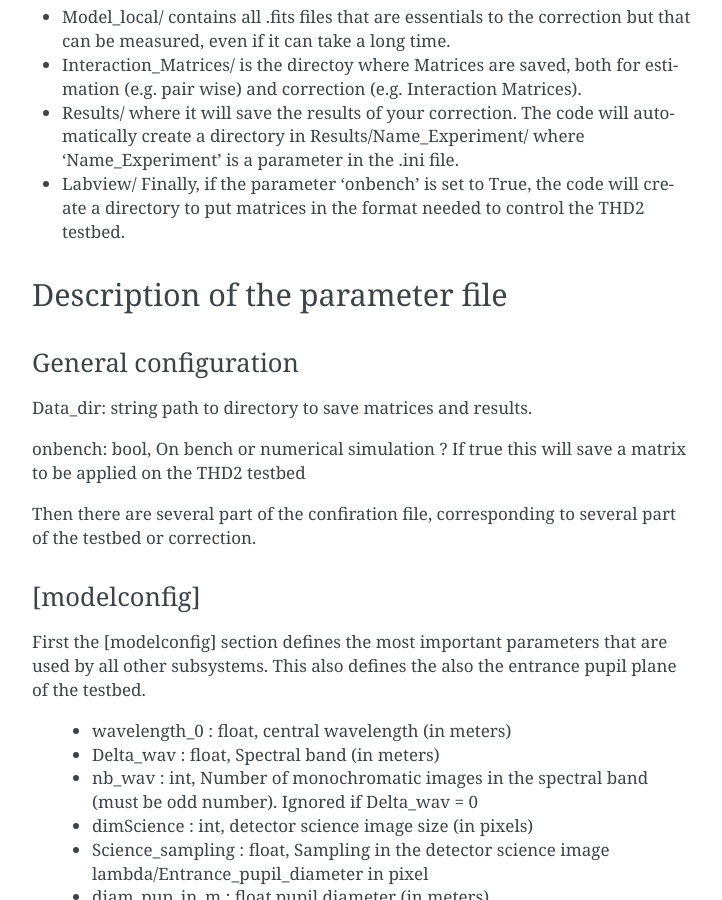
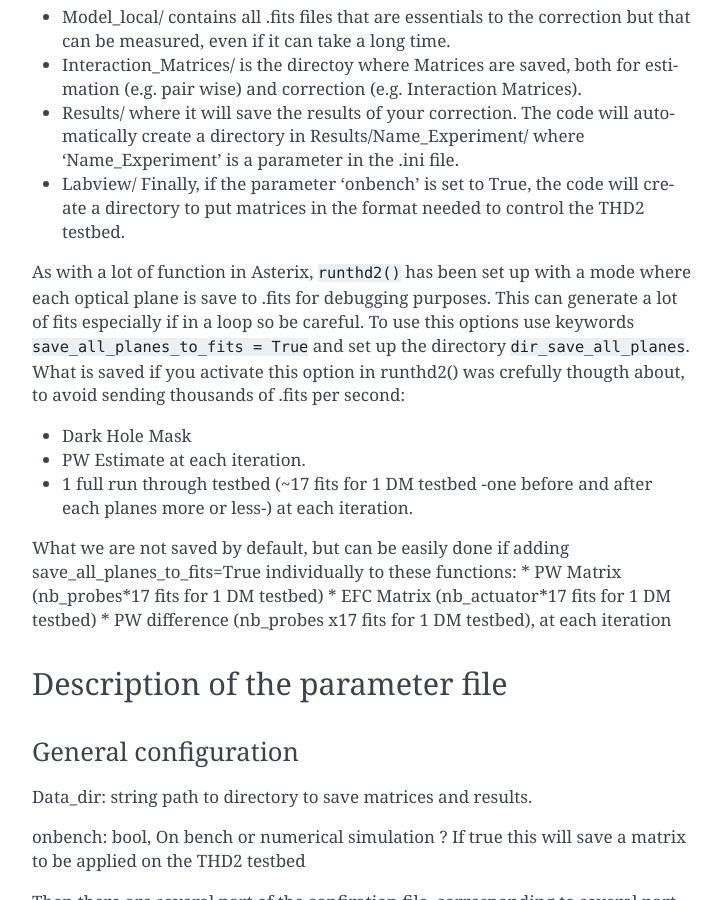
Before and after one commit to johanmazoyer/Asterix, a Sphinx documentation site: the page built from source/run_asterix.rst, in a window 1280 px wide and 900 px high, scrolled down 1012 px. Shown: the whole window, without its empty margins (388-1110 px from the left). Built offline with Sphinx 7.4.7, drawn with Linux system fonts in a browser that asks for light colours.

Commit message:
added a little bit of documentation

```diff
--- a/source/correction.rst
+++ b/source/correction.rst
@@ -25,7 +25,9 @@ and measure the string to save matrices.
     # testbed is previously defined
 
     Correctionconfig = config["Correctionconfig"]
-    mask_dh = MaskDH(Correctionconfig)
+    mask_dh = MaskDH(Correctionconfig) # read the configuration
+    science_mask_dh = mask_dh.creatingMaskDH(testbed.dimScience, testbed.Science_sampling, **kwargs) # create a mask at a given size and resolution
+
 
 
 Several shape are possible for the DH using the parameter ``DH_shape``:
@@ -38,6 +40,8 @@ Several shape are possible for the DH using the parameter ``DH_shape``:
     - ``DH_side`` : can be set to "top", "bottom", "left", "right" and "full" to create full and half dark hole.
 - "noDH" DH. In this mode, the mask is just 1 everywhere.
 
+``creatingMaskDH()`` function has been set up with a mode where each optical plane is save to .fits for debugging purposes.
+To use this options use keywords ``save_all_planes_to_fits = True`` and set up the directory ``dir_save_all_planes``.
 
 Interaction Matrix
 +++++++++++++++++++++++++++++++
--- a/source/estimation.rst
+++ b/source/estimation.rst
@@ -30,6 +30,8 @@ set by the ``Estim_bin_factor`` parameter and is ``dimScience`` / ``Estim_bin_fa
                                           entrance_EF=input_wavefront)
 
 
+``estimate`` function has been set up with a mode where each optical plane is save to .fits for debugging purposes.
+To use this options use keywords ``save_all_planes_to_fits = True`` and set up the directory ``dir_save_all_planes``.
 
 Perfect Estimation
 +++++++++++++++++++++++
--- a/source/run_asterix.rst
+++ b/source/run_asterix.rst
@@ -49,6 +49,20 @@ When you run Asterix, the first time several directories will be created:
 * Results/ where it will save the results of your correction. The code will automatically create a directory in Results/Name_Experiment/ where 'Name_Experiment' is a parameter in the .ini file.
 
 * Labview/ Finally, if the parameter 'onbench' is set to True, the code will create a directory to put matrices in the format needed to control the THD2 testbed.
+
+
+As with a lot of function in Asterix, ``runthd2()`` has been set up with a mode where each optical plane is save to .fits for debugging purposes.
+This can generate a lot of fits especially if in a loop so be careful. To use this options use keywords ``save_all_planes_to_fits = True`` and set up the directory ``dir_save_all_planes``.
+What is saved if you activate this option in runthd2() was crefully thougth about, to avoid sending thousands of .fits per second:
+
+* Dark Hole Mask
+* PW Estimate at each iteration.
+* 1 full run through testbed (~17 fits for 1 DM testbed -one before and after each planes more or less-) at each iteration.
+
+What we are not saved by default, but can be easily done if adding save_all_planes_to_fits=True individually to these functions:
+* PW Matrix (nb_probes*17 fits for 1 DM testbed)
+* EFC Matrix (nb_actuator*17 fits for 1 DM testbed)
+* PW difference (nb_probes x17 fits for 1 DM testbed), at each iteration
 
 
 Description of the parameter file
```
